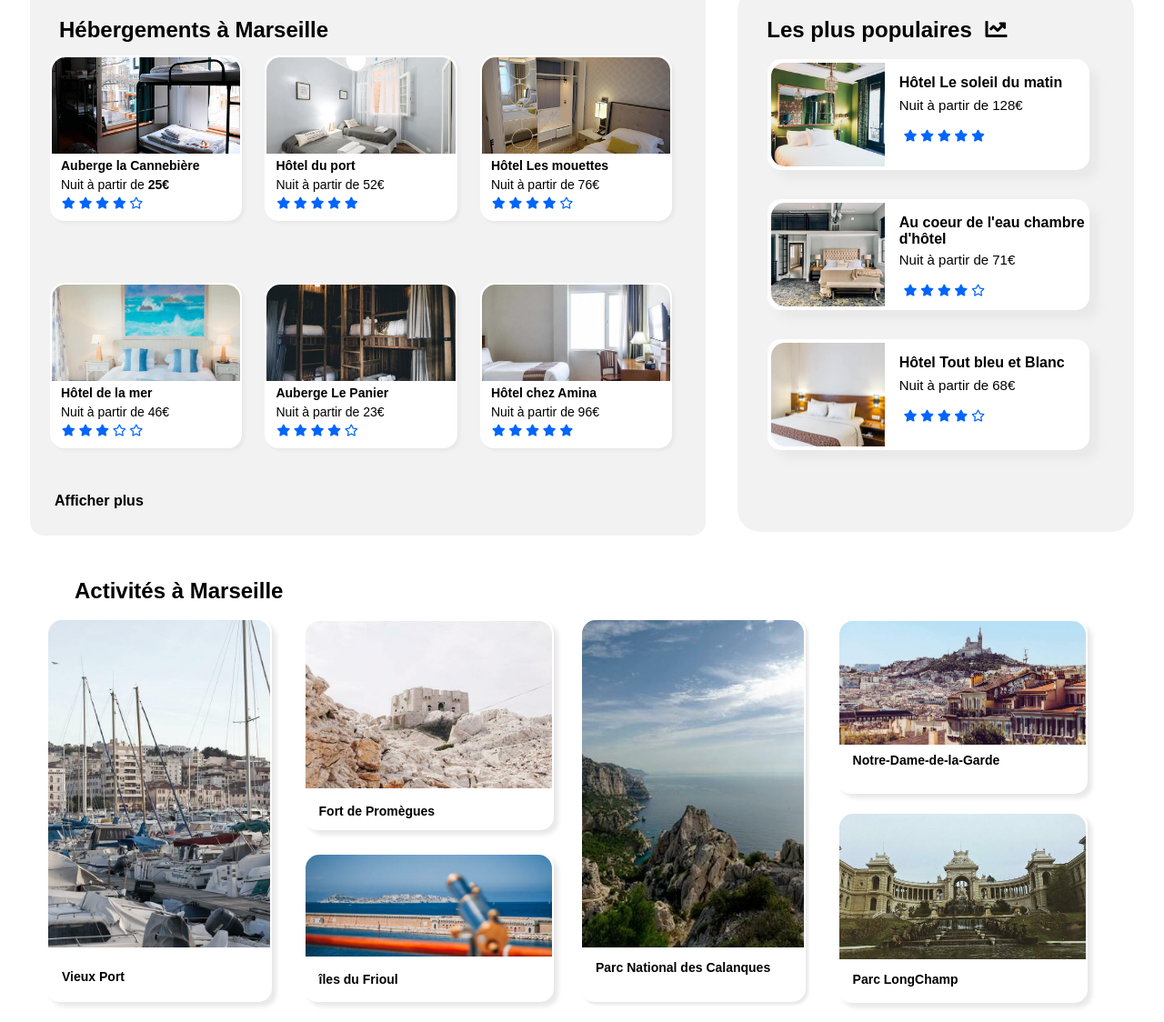
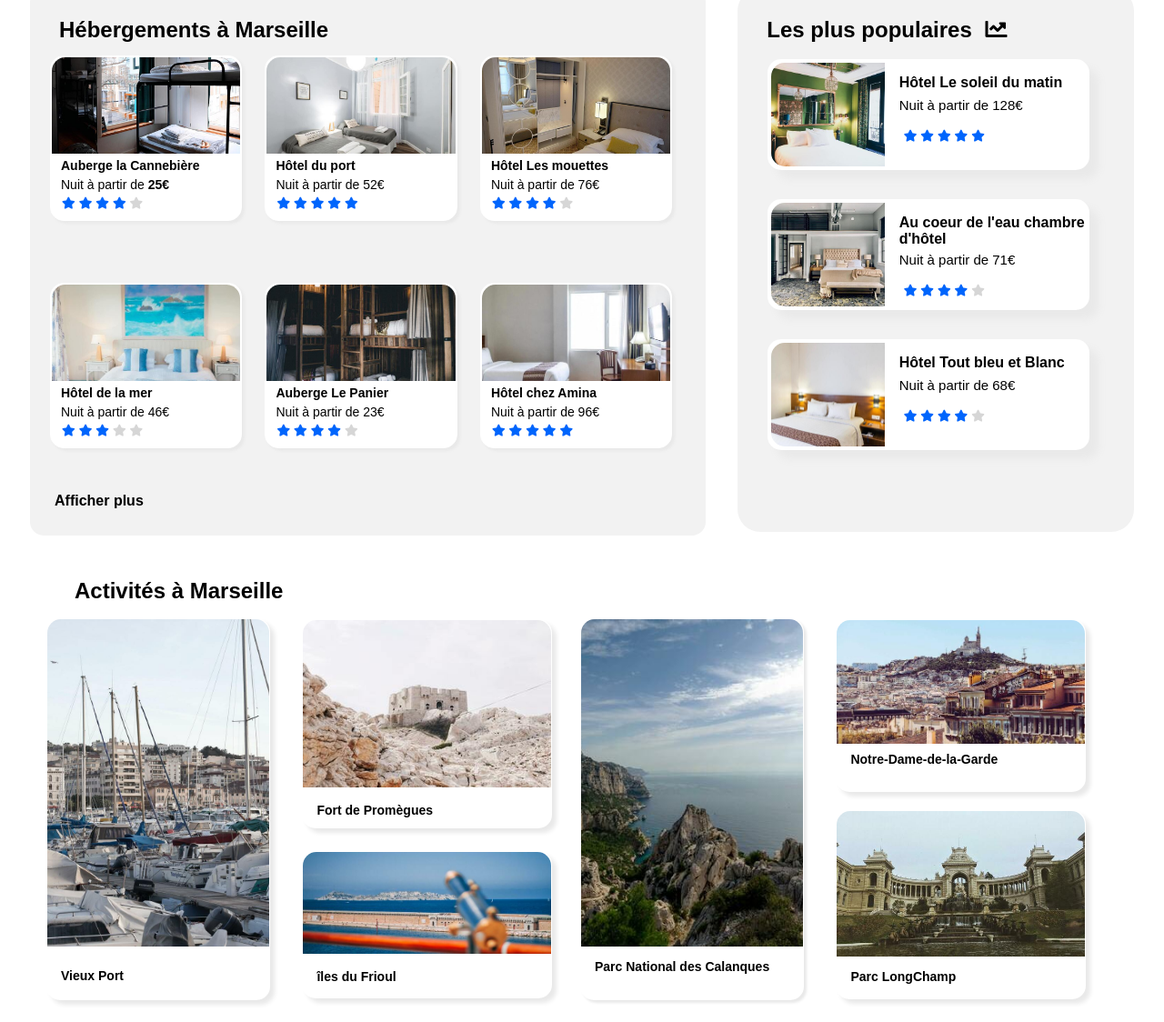
Before and after one commit to ZenatiSarah/Reservia, a plain HTML site: page docs/index.html in a window 1280 px wide. Shown: the part 388-1512 px from the top of the page at 91% size. Drawn offline with Linux system fonts and the light colour scheme.

Commit message:
soutenance

```diff
--- a/docs/index.html
+++ b/docs/index.html
@@ -103,7 +103,7 @@
                             <h4 class="h-Cannebiere">Auberge la Cannebière</h4>
                             <p class="p-Cannebiere">Nuit à partir de <b>25€</b></p>
                             <div class="etoiles">
-                                <i class="fas fa-star"></i><i class="fas fa-star"></i><i class="fas fa-star"></i><i class="fas fa-star"></i><i class="far fa-star"></i>
+                                <i class="fas fa-star"></i><i class="fas fa-star"></i><i class="fas fa-star"></i><i class="fas fa-star"></i><i class="fas fa-star gray"></i>
                             </div>
 
                         </div>
@@ -132,7 +132,7 @@
                             <h4 class="h-mouettes">Hôtel Les mouettes</h4>
                             <p class="p-mouettes">Nuit à partir de 76€ </p>
                             <div class="etoiles">
-                                <i class="fas fa-star"></i><i class="fas fa-star"></i><i class="fas fa-star"></i><i class="fas fa-star"></i><i class="far fa-star"></i>
+                                <i class="fas fa-star"></i><i class="fas fa-star"></i><i class="fas fa-star"></i><i class="fas fa-star"></i><i class="fas fa-star gray"></i>
                             </div>
 
                         </div>
@@ -145,7 +145,7 @@
                             <h4 class="h-mer">Hôtel de la mer</h4>
                             <p class="p-mer">Nuit à partir de 46€ </p>
                             <div class="etoiles">
-                                <i class="fas fa-star"></i><i class="fas fa-star"></i><i class="fas fa-star"></i><i class="far fa-star"></i><i class="far fa-star"></i>
+                                <i class="fas fa-star"></i><i class="fas fa-star"></i><i class="fas fa-star"></i><i class="fas fa-star gray"></i><i class="fas fa-star gray"></i>
                             </div>
 
 
@@ -159,7 +159,7 @@
                             <h4 class="h-lepanier">Auberge Le Panier</h4>
                             <p class="p-lepanier">Nuit à partir de 23€ </p>
                             <div class="etoiles">
-                                <i class="fas fa-star"></i><i class="fas fa-star"></i><i class="fas fa-star"></i><i class="fas fa-star"></i><i class="far fa-star"></i>
+                                <i class="fas fa-star"></i><i class="fas fa-star"></i><i class="fas fa-star"></i><i class="fas fa-star"></i><i class="fas fa-star gray"></i>
                             </div>
 
                         </div>
@@ -212,7 +212,7 @@
                                 <h4 class="h-eau">Au coeur de l'eau chambre d'hôtel</h4>
                                 <p class="p-eau">Nuit à partir de 71€ </p>
                                 <div class="etoiles_pop">
-                                    <i class="fas fa-star"></i><i class="fas fa-star"></i><i class="fas fa-star"></i><i class="fas fa-star"></i><i class="far fa-star"></i>
+                                    <i class="fas fa-star"></i><i class="fas fa-star"></i><i class="fas fa-star"></i><i class="fas fa-star"></i><i class="fas fa-star gray"></i>
 
                                 </div>
                             </div>
@@ -225,7 +225,7 @@
                                 <h4 class="h-blanc">Hôtel Tout bleu et Blanc</h4>
                                 <p class="p-blanc">Nuit à partir de 68€ </p>
                                 <div class="etoiles_pop">
-                                    <i class="fas fa-star"></i><i class="fas fa-star"></i><i class="fas fa-star"></i><i class="fas fa-star"></i><i class="far fa-star"></i>
+                                    <i class="fas fa-star"></i><i class="fas fa-star"></i><i class="fas fa-star"></i><i class="fas fa-star"></i><i class="fas fa-star gray"></i>
                                 </div>
 
                             </div>
@@ -240,60 +240,60 @@
                 <h2 class="title_activity">Activités à Marseille</h2>
                 <div class="activites" id="activite">
 
-                    <div class="item_one">
+                    <article class="item_one">
                         <div class="photo_activite">
                             <img src="./images/activites/3_medium/reno-laithienne-QUgJhdY5Fyk-unsplash.jpg" alt="">
                         </div>
                         <div class="texte-activite">
                             <p class="p-vieux"> Vieux Port</p>
                         </div>
-                    </div>
+                    </article>
 
                     <div class="item_column">
-                        <div class="item_two">
+                        <article class="item_two">
                             <div class="photo_activite2">
                                 <img src="./images/activites/4_small/paul-hermann-QFTrLdQIRhI-unsplash.jpg" alt="">
                             </div>
                             <div class="texte-activite">
                                 <p class="p-fort">Fort de Promègues </p>
                             </div>
-                        </div>
-                        <div class="item_three">
+                        </article>
+                        <article class="item_three">
                             <div class="photo_activite3">
                                 <img src="./images/activites/4_small/kevin-hikari-rV_Qd1l-VXg-unsplash.jpg" alt="">
                             </div>
                             <div class="texte-activite">
                                 <p class="p-iles">îles du Frioul</p>
                             </div>
-                        </div>
+                        </article>
                     </div>
 
-                    <div class="item_four">
+                    <article class="item_four">
                         <div class="photo_activite">
                             <img src="./images/activites/4_small/kilyan-sockalingum-NR8-cBCN3aI-unsplash.jpg" alt="">
                         </div>
                         <div class="texte-activite">
                             <p class="p-parc">Parc National des Calanques </p>
                         </div>
-                    </div>
+                    </article>
 
                     <div class="item_column">
-                        <div class="item_five">
+                        <article class="item_five">
                             <div class="photo_activite5">
                                 <img src="./images/activites/4_small/florian-wehde-xW9e8gdotxI-unsplash.jpg" alt="">
                             </div>
                             <div class="texte-activite">
                                 <p class="p-dame">Notre-Dame-de-la-Garde</p>
                             </div>
-                        </div>
-                        <div class="item_six">
+                        </article>
+                        <article class="item_six">
                             <div class="photo_activite6">
                                 <img src="./images/activites/4_small/lena-paulin-wH2-EJoDcV0-unsplash.jpg" alt="">
                             </div>
                             <div class="texte-activite">
                                 <p class="p-longchamp">Parc LongChamp</p>
                             </div>
-                        </div>
+                        </article>
                     </div>
 
                 </div>
--- a/docs/style.css
+++ b/docs/style.css
@@ -67,11 +67,12 @@ nav a{
     text-decoration: none;
     color: #000000;
     font-size: 15px;
+
 }
 
 nav a:hover{
     color:#0065FC;
-    border-bottom: 3px solid #61a0ffc2;
+    border-top: 3px solid #61a0ffc2;
     padding-top: 25px;
 }
 
@@ -185,6 +186,7 @@ i {
     padding: 0.5rem;
     border-radius: 100px;
 }
+
 .border_items:hover{
     color:#0065FC;
     border: 3px solid #61a0ffc2;
@@ -373,13 +375,24 @@ i {
 .etoiles_pop{
     margin: 20px  0px  0px 0px;
 }
-.fa-star:before {
+.fas.fa-star:before {
     content: "\f005";
     color: #0065fc;
+    border: gray;
     font-size: 13px;
 
 }
+.far.fa-star:before{
 
+    color: gray;
+    border: gray;
+    font-size: 13px;
+}
+.fas.fa-star.gray:before{
+    color: #d6d6d6;
+    border: #d6d6d6;
+    font-size: 13px;
+}
 
 /*Les plus populaires*/
 
@@ -754,6 +767,7 @@ i {
 h3{
     align-content: flex-start;
     margin-left: 0.3rem;
+    font-size: 16px;
 }
 .liens{
     display: flex;
--- a/docs/test_mediaquery.css
+++ b/docs/test_mediaquery.css
@@ -240,6 +240,17 @@
         padding-top: 0;
         height: 85px;
         margin-bottom: 2rem;
+        margin-left: 10%;
+    }
+    nav a {
+        border-bottom: solid #d6d6d6;
+        width: 40%;
+    }
+    nav a:hover{
+        color:#0065FC;
+        border-bottom: 3px solid #61a0ffc2;
+        border-top: hidden;
+        padding-top: 25px;
     }
     .inscription{
         margin-left: 100%;
@@ -284,7 +295,7 @@
         padding-left: 1rem;
     }
     .fa-chart-line {
-        margin-left: 25px;
+        margin-left: 5rem;
     }
     .container_hebergements{
         background-color: #ffffff;
@@ -443,6 +454,7 @@
     }
     .article{
         margin: 1rem 1rem 0 1rem;
+        width: 100%;
     }
 }
 
```
